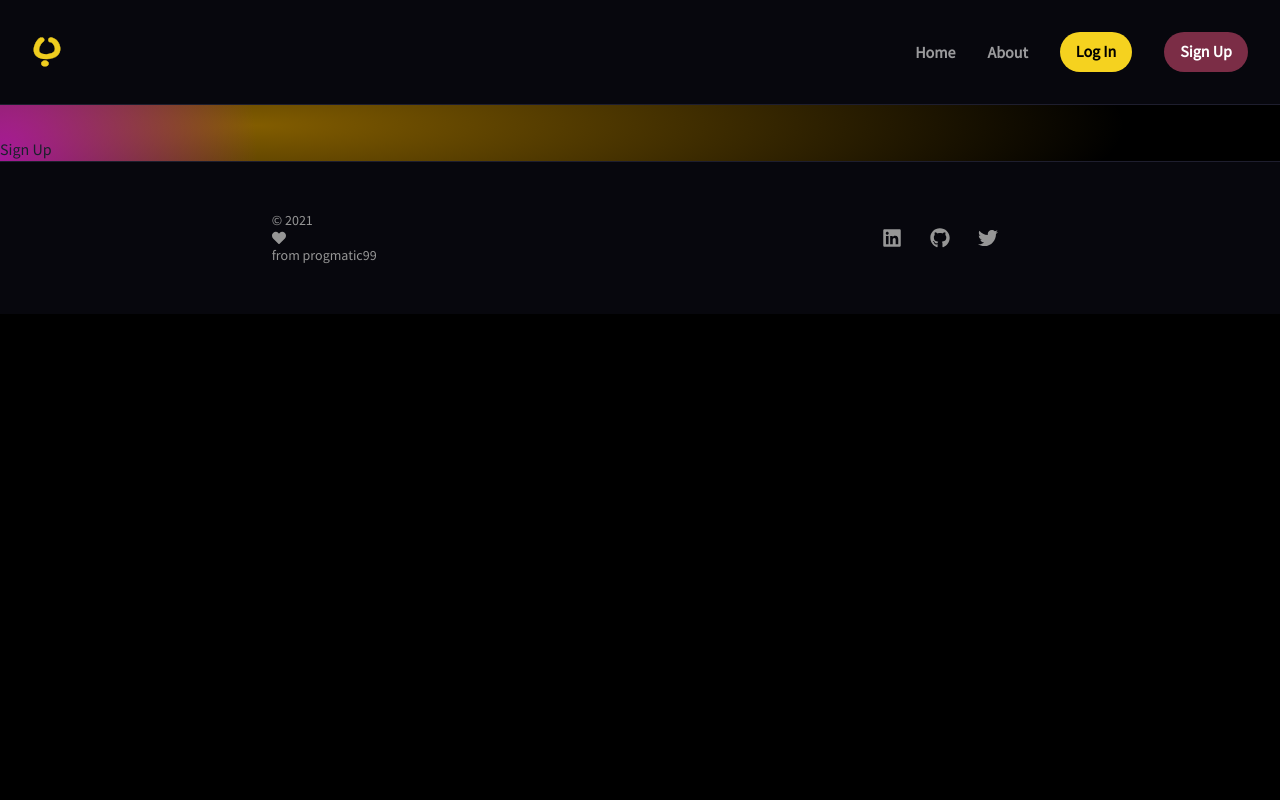
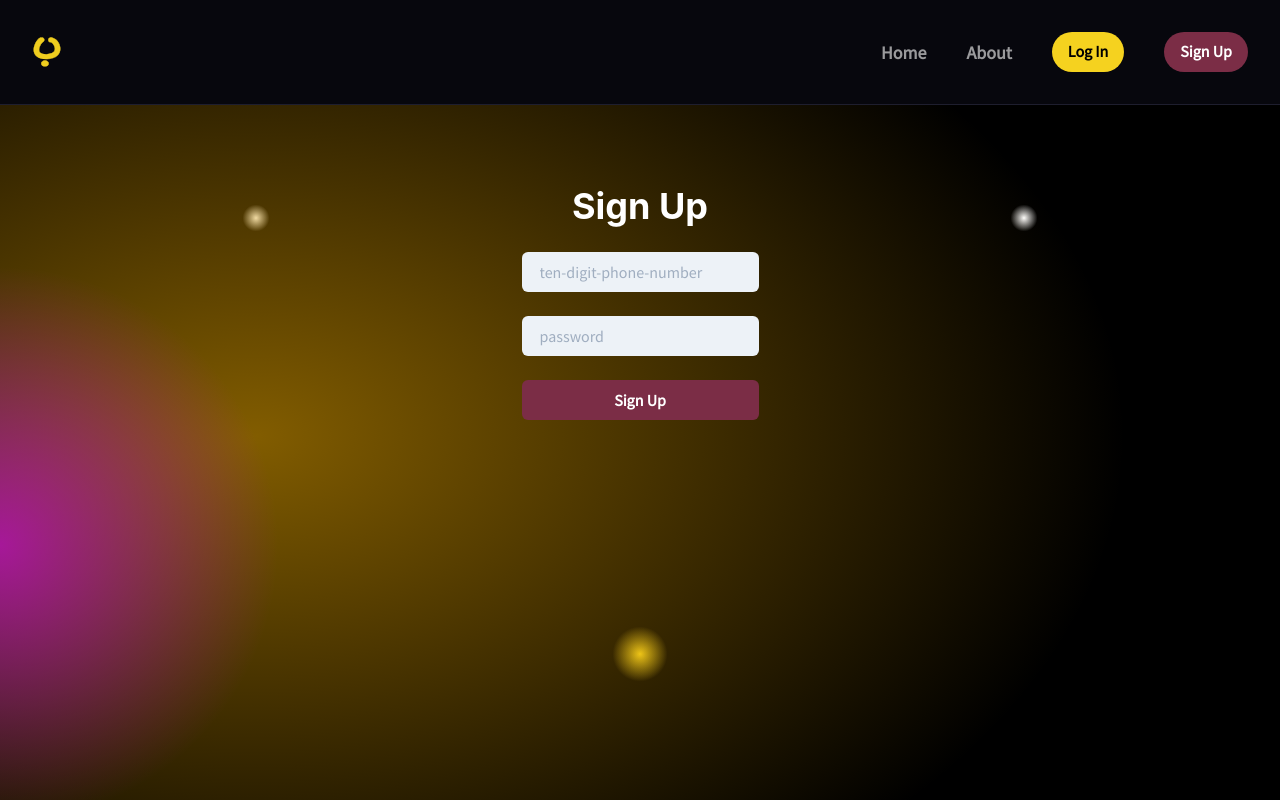
Before and after one commit to progmatic-99/smart-park-frontend, a React (Create React App) app: page /signup in a window 1280 px wide. Shown: the top 800 px of the page. Built offline with nearby package versions, Linux system fonts and the light colour scheme.

Commit message:
sign up done

```diff
--- a/src/components/navbar/menu-links.js
+++ b/src/components/navbar/menu-links.js
@@ -10,7 +10,7 @@ const MenuLinks = ({ isOpen, toggle }) => {
       flexBasis={{ base: "100%", md: "auto" }}
     >
       <Stack
-        spacing={8}
+        spacing={10}
         align={["left", "left", "center", "center"]}
         justify={["center", "space-around", "flex-end", "flex-end"]}
         direction={["column", "column", "row", "row"]}
--- a/src/components/templates/home.js
+++ b/src/components/templates/home.js
@@ -20,9 +20,9 @@ const Home = () => {
           justifySelf="center"
           p={3}
         >
-          <Heading fontSize="4em" mt={["0", "0", "6rem", "6rem"]} ml={["0", "1rem", "1rem", "3rem"]} color="brand.100">SmartPark</Heading>
-          <Text fontSize="xl" ml={["0", "1rem", "1rem", "3rem"]} mt={["1rem", "1rem", "2rem", "2rem"]} fontWeight="700" color="white">Smarter Contactless Parking</Text>
-          <Text fontSize="md" ml={["0", "1rem", "1rem", "3rem"]} color="white">Save your precious time.<br/> Book your parking slots before going out.</Text>
+          <Heading fontSize={["3em", "3em", "4em", "5em"]} mt={["0", "0", "6rem", "6rem"]} ml={["1rem", "1rem", "1rem", "3rem"]} color="white">SmartPark</Heading>
+          <Text fontSize="xl" ml={["1rem", "1rem", "1rem", "3rem"]} mt={["0.3rem", "0.7rem", "1rem", "1rem"]} fontWeight="700" color="brand.100">Smarter Contactless Parking</Text>
+          <Text fontSize="md" ml={["1rem", "1rem", "1rem", "3rem"]} color="white">Save your precious time.<br/> Book your parking slots before going out.</Text>
         </Box>
     </Flex>
   )
--- a/src/components/templates/login.js
+++ b/src/components/templates/login.js
@@ -1,4 +1,5 @@
-import { Button, Flex, Heading, Input } from '@chakra-ui/react'
+import { Button, Flex, Heading, Input, LinkBox } from '@chakra-ui/react'
+import { Link as ReactLink } from 'react-router-dom'
 import React from 'react'
 
 const Login = () => {
@@ -7,9 +8,9 @@ const Login = () => {
       <Flex direction="column" p={12} rounded={24}>
         <Heading color="white" textAlign="center" mb={6}>SmartPark</Heading>
         <Input placeholder="your-phone-number" variant="filled" mb={6} type="number" />
-        <Input placeholder="******" variant="filled" mb={6} type="password" />
+        <Input placeholder="password" variant="filled" mb={6} type="password" />
         <Button variant="primary" mb={6}>Log In</Button>
-        <Button variant="secondary">Sign Up</Button>
+        <Button variant="secondary" as={ReactLink} to="/signup" >Sign Up</Button>
       </Flex>
     </Flex>
   )
--- a/src/components/templates/signup.js
+++ b/src/components/templates/signup.js
@@ -1,8 +1,16 @@
+import { Button, Flex, Heading, Input } from '@chakra-ui/react'
 import React from 'react'
 
 const Signup = () => {
   return (
-    <h1>Sign Up</h1>
+    <Flex height="100vh" alignItems="flex-start" justifyContent="center">
+      <Flex direction="column" p={12} rounded={24}>
+        <Heading color="white" textAlign="center" mb={6}>Sign Up</Heading>
+        <Input placeholder="ten-digit-phone-number" variant="filled" mb={6} type="number" />
+        <Input placeholder="password" variant="filled" mb={6} type="password" />
+        <Button variant="secondary">Sign Up</Button>
+      </Flex>
+    </Flex>
   )
 }
 
--- a/src/styles/components/buttonStyles.js
+++ b/src/styles/components/buttonStyles.js
@@ -1,8 +1,9 @@
-import { whiten } from "@chakra-ui/theme-tools"
-
 export const ButtonStyles = {
   baseStyle: {
     fontWeight: "bold",
+    _active: {
+      borderColor: "none",
+    }
   },
   sizes: {},
   variants: {
@@ -11,14 +12,15 @@ export const ButtonStyles = {
       color: "black",
       _hover: {
         boxShadow: "md",
-        bg: whiten("brand.100", 50),
+        color: "white",
+        bg: "brand.200",
       }
     }),
     secondary: (props) => ({
       bg: "#7b2d46",
       color: "white",
       _hover: {
-        bg: "white",
+        bg: "brand.100",
         boxShadow: "md",
         color: "black"
       }
@@ -31,7 +33,12 @@ export const ButtonStyles = {
     iconButton: (props) => ({
       color: "brand.400",
       _hover: {
-        bg: "brand.100"
+        bg: "brand.100",
+        color: "white"
+      },
+      _active: {
+        borderColor: "none",
+        borderOutline: "none",
       }
     }),
   }
--- a/src/styles/components/linkStyles.js
+++ b/src/styles/components/linkStyles.js
@@ -1,12 +1,17 @@
 export const LinkStyles = {
   baseStyle: {
-    fontSize: "md",
+    fontSize: "lg",
     fontWeight: "bold",
     color: "#9a9a9c",
     _hover: {
       color: "brand.100",
       borderOutline: "none",
       textDecoration: "none",
+    },
+    _active: {
+      color: "brand.100",
+      borderColor: "none",
+      borderOutline: "none",
     }
   }
 }
--- a/src/styles/theme.js
+++ b/src/styles/theme.js
@@ -12,7 +12,7 @@ const theme = extendTheme({
         bgColor: "black",
         bgRepeat: "no-repeat",
         // bgImage: radial-gradient(circle at left, #dd00ff99, transparent 20%),radial-gradient(ellipse at 10% 20%, #d89a0099, transparent 60%)
-        bg: "radial-gradient(circle at left, #dd00ff99, transparent 20%),radial-gradient(ellipse at 20% 40%, #d89a0099, transparent 60%),radial-gradient(circle at 70% 80%, #2e2d2d, transparent 5%),radial-gradient(circle at 50% 60%, #f5d21f, transparent 3%),radial-gradient(circle at 80% 20%, white, transparent 1%),radial-gradient(circle at 90% 80%, #f5d21f, transparent 1%)",
+        bg: "radial-gradient(circle at left, #dd00ff99, transparent 20%),radial-gradient(ellipse at 20% 40%, #d89a0099, transparent 60%),radial-gradient(circle at 70% 80%, #2e2d2d, transparent 5%),radial-gradient(circle at 50% 60%, #f5d21f, transparent 3%),radial-gradient(circle at 80% 20%, white, transparent 1%),radial-gradient(circle at 90% 80%, #f5d21f, transparent 1%),radial-gradient(circle at 20% 20%, white, transparent 1%),radial-gradient(circle at 10% 80%, white, transparent 0.5%)",
       },
     }
   },
```
